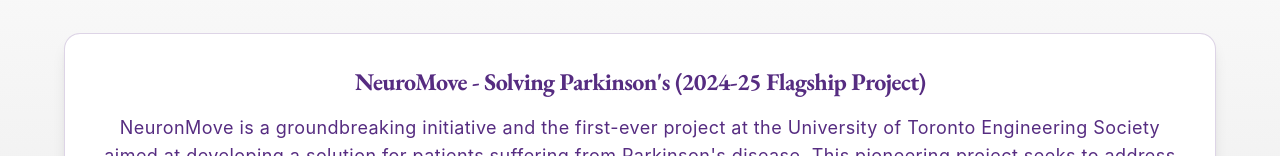
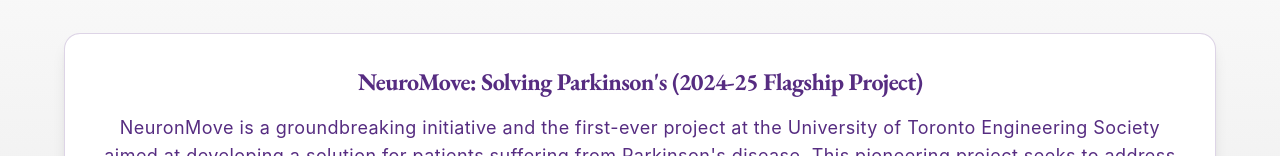
Before and after one commit to advayc/neurotechuoft, a React (Create React App) app in the folder frontend/: page /projects in a window 1280 px wide. Shown: the part 219-375 px from the top of the page. Built offline with nearby package versions, Linux system fonts and the light colour scheme.

Commit message:
Update ProjectsPage.tsx

```diff
--- a/frontend/src/components/ProjectsPage.tsx
+++ b/frontend/src/components/ProjectsPage.tsx
@@ -20,7 +20,7 @@
                 className="group p-8 bg-white rounded-2xl shadow-lg hover:shadow-xl transition-all duration-300
                           hover:scale-[1.02] border border-[#562c81]/20 mb-12">
                 <h3 className="text-2xl font-garamond font-bold mb-4 text-[#562c81] group-hover:text-[#6b4b9c] transition-colors tracking-tight">
-                  NeuroMove - Solving Parkinson's (2024-25 Flagship Project)
+                  NeuroMove: Solving Parkinson's (2024-25 Flagship Project)
                 </h3>
                 <p className="text-lg text-[#562c81] mb-6 tracking-wide font-roboto">
                   NeuronMove is a groundbreaking initiative and the first-ever project at the University of Toronto Engineering Society aimed at developing a solution for patients suffering from Parkinson's disease. This pioneering project seeks to address the debilitating tremors and movement initiation difficulties experienced by Parkinson's patients by leveraging neural implant data and cortex-level information.
```
